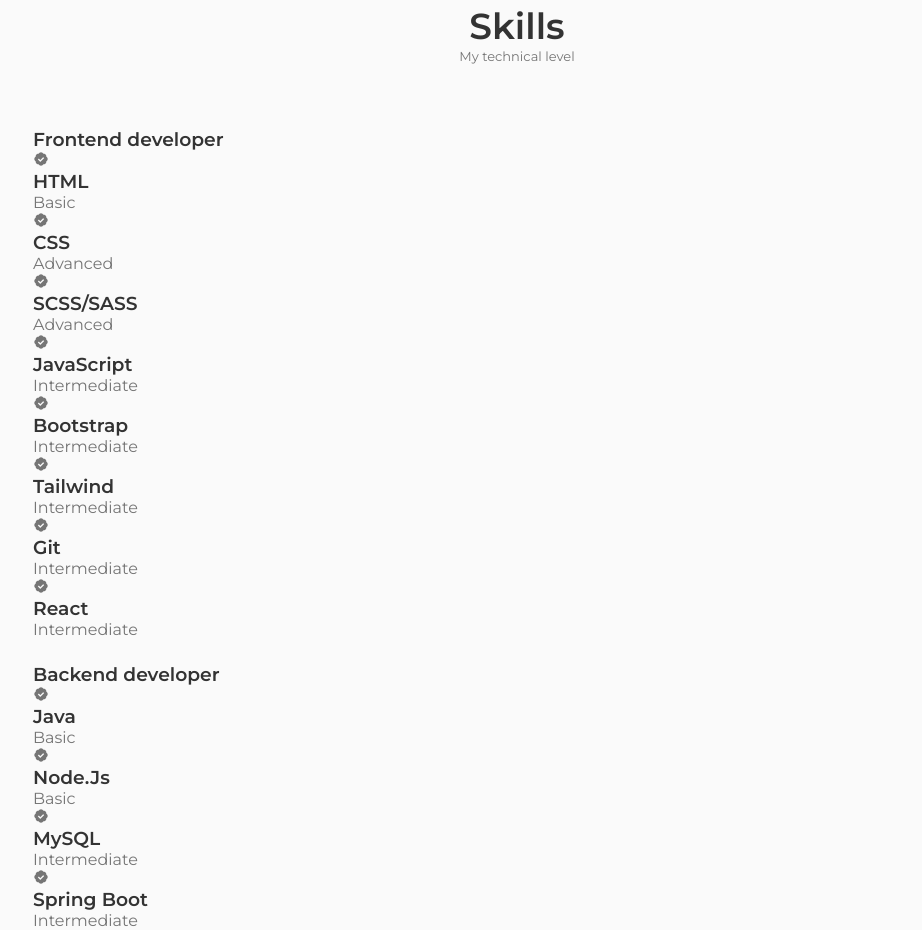
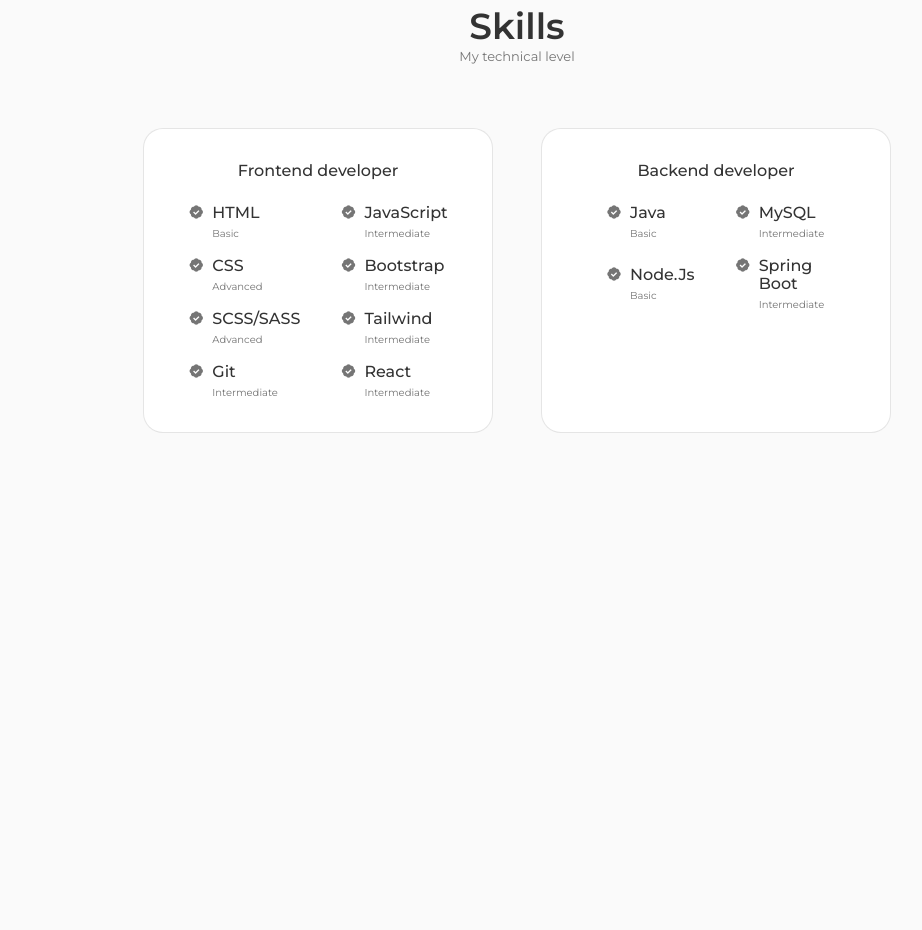
Before and after one commit to Ognoskie/portfolio-project, a React (Create React App) app: page / in a window 1280 px wide. Shown: the part 1480-2410 px from the top of the page, without its empty margins (123-1045 px from the left). After the commit the page ends 1913 px from the top, so only its background shows below. Built offline with nearby package versions, Linux system fonts and the light colour scheme.

Commit message:
fixed bug

```diff
--- a/src/components/skills/Backend.js
+++ b/src/components/skills/Backend.js
@@ -2,7 +2,7 @@ import React from "react";
 
 const Backend = () => {
     return (
-        <div className="skills_contemnt">
+        <div className="skills_content">
             <h3 className="skills_title">Backend developer</h3>
 
             <div className="skills_box">
@@ -11,7 +11,7 @@ const Backend = () => {
                         <i className='bx bxs-badge-check'></i>
 
                         <div>
-                            <h3 className="skill_name">Java</h3>
+                            <h3 className="skills_name">Java</h3>
                             <span className="skills_level">Basic</span>
                         </div>
                     </div>
@@ -20,16 +20,20 @@ const Backend = () => {
                         <i className='bx bxs-badge-check'></i>
 
                         <div>
-                            <h3 className="skill_name">Node.Js</h3>
+                            <h3 className="skills_name">Node.Js</h3>
                             <span className="skills_level">Basic</span>
                         </div>
                     </div>
+                </div>
 
+
+
+                <div className="skills_group">
                     <div className="skills_data">
                         <i className='bx bxs-badge-check'></i>
 
                         <div>
-                            <h3 className="skill_name">MySQL</h3>
+                            <h3 className="skills_name">MySQL</h3>
                             <span className="skills_level">Intermediate</span>
                         </div>
                     </div>
@@ -38,7 +42,7 @@ const Backend = () => {
                         <i className='bx bxs-badge-check'></i>
 
                         <div>
-                            <h3 className="skill_name">Spring Boot</h3>
+                            <h3 className="skills_name">Spring Boot</h3>
                             <span className="skills_level">Intermediate</span>
                         </div>
                     </div>
--- a/src/components/skills/Frontend.js
+++ b/src/components/skills/Frontend.js
@@ -2,7 +2,7 @@ import React from "react";
 
 const Frontend = () => {
     return (
-        <div className="skills_contemnt">
+        <div className="skills_content">
             <h3 className="skills_title">Frontend developer</h3>
 
             <div className="skills_box">
@@ -11,7 +11,7 @@ const Frontend = () => {
                         <i className='bx bxs-badge-check'></i>
 
                         <div>
-                            <h3 className="skill_name">HTML</h3>
+                            <h3 className="skills_name">HTML</h3>
                             <span className="skills_level">Basic</span>
                         </div>
                     </div>
@@ -20,7 +20,7 @@ const Frontend = () => {
                         <i className='bx bxs-badge-check'></i>
 
                         <div>
-                            <h3 className="skill_name">CSS</h3>
+                            <h3 className="skills_name">CSS</h3>
                             <span className="skills_level">Advanced</span>
                         </div>
                     </div>
@@ -29,7 +29,7 @@ const Frontend = () => {
                         <i className='bx bxs-badge-check'></i>
 
                         <div>
-                            <h3 className="skill_name">SCSS/SASS</h3>
+                            <h3 className="skills_name">SCSS/SASS</h3>
                             <span className="skills_level">Advanced</span>
                         </div>
                     </div>
@@ -38,7 +38,20 @@ const Frontend = () => {
                         <i className='bx bxs-badge-check'></i>
 
                         <div>
-                            <h3 className="skill_name">JavaScript</h3>
+                            <h3 className="skills_name">Git</h3>
+                            <span className="skills_level">Intermediate</span>
+                        </div>
+                    </div>
+                </div>
+
+
+
+                <div className="skills_group">
+                    <div className="skills_data">
+                        <i className='bx bxs-badge-check'></i>
+
+                        <div>
+                            <h3 className="skills_name">JavaScript</h3>
                             <span className="skills_level">Intermediate</span>
                         </div>
                     </div>
@@ -47,7 +60,7 @@ const Frontend = () => {
                         <i className='bx bxs-badge-check'></i>
 
                         <div>
-                            <h3 className="skill_name">Bootstrap</h3>
+                            <h3 className="skills_name">Bootstrap</h3>
                             <span className="skills_level">Intermediate</span>
                         </div>
                     </div>
@@ -56,7 +69,7 @@ const Frontend = () => {
                         <i className='bx bxs-badge-check'></i>
 
                         <div>
-                            <h3 className="skill_name">Tailwind</h3>
+                            <h3 className="skills_name">Tailwind</h3>
                             <span className="skills_level">Intermediate</span>
                         </div>
                     </div>
@@ -65,16 +78,7 @@ const Frontend = () => {
                         <i className='bx bxs-badge-check'></i>
 
                         <div>
-                            <h3 className="skill_name">Git</h3>
-                            <span className="skills_level">Intermediate</span>
-                        </div>
-                    </div>
-
-                    <div className="skills_data">
-                        <i className='bx bxs-badge-check'></i>
-
-                        <div>
-                            <h3 className="skill_name">React</h3>
+                            <h3 className="skills_name">React</h3>
                             <span className="skills_level">Intermediate</span>
                         </div>
                     </div>
--- a/src/components/skills/skills.css
+++ b/src/components/skills/skills.css
@@ -0,0 +1,51 @@
+.skills_container {
+    grid-template-columns: repeat(2, 350px);
+    column-gap: 3rem;
+    justify-content: center;
+}
+
+.skills_content {
+    background-color: var(--container-color);
+    border: 1px solid rgba(0, 0, 0, 0.1);
+    padding: 2rem 4rem;
+    border-radius: 1.25rem;
+}
+
+.skills_title {
+    font-size: var(--normal-font-size);
+    font-weight: var(--font-medium);
+    text-align: center;
+    margin-bottom: var(--mb-1-5);
+}
+
+.skills_box {
+    display: flex;
+    justify-content: center;
+    column-gap: 2.5rem;
+}
+
+.skills_group {
+    display: grid;
+    align-items: flex-start;
+    row-gap: 1rem;
+}
+
+.skills_data {
+    display: flex;
+    column-gap: 0.5rem;
+}
+
+.skills .bx-badge-check {
+    font-size: 1rem;
+    color: var(--title-color);
+}
+
+.skills_name {
+    font-size: var(--normal-font-size);
+    font-weight: var(--font-medium);
+    line-height: 18px;
+}
+
+.skills_level {
+    font-size: var(--tiny-font-size);
+}
```
